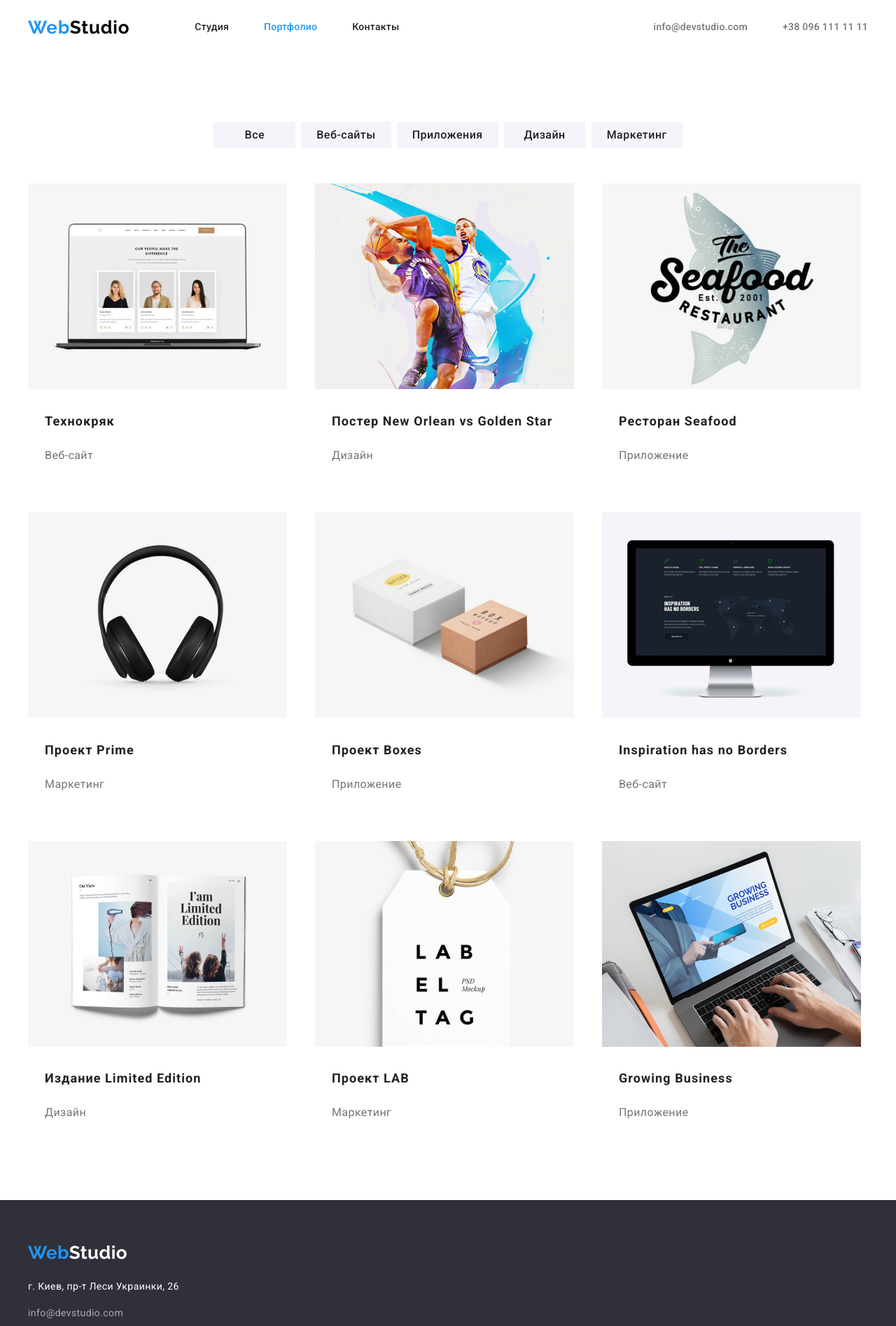
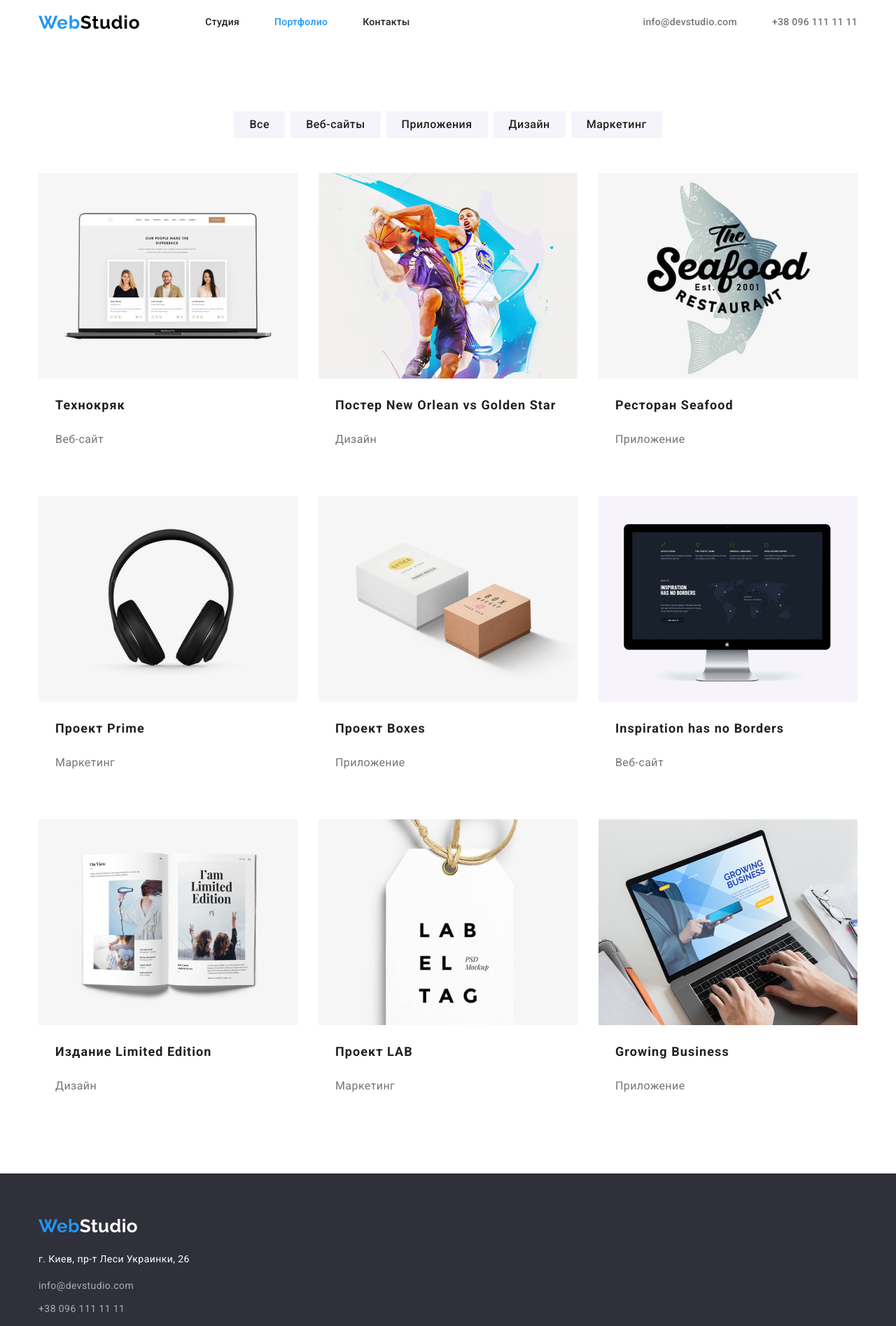
Before and after one commit to Leonid-Makutsinski/goit-markup-hw-03, a plain HTML site: page portfolio.html in a window 1280 px wide. Shown: the top 1895 px of the page at 70% size. Drawn offline with Linux system fonts and the light colour scheme.

Commit message:
css-update-30.08.20
margin; paddings

```diff
--- a/css/slyles.css
+++ b/css/slyles.css
@@ -15,9 +15,8 @@ html {
 *,
 *::after,
 *::before {
-    box-sizing: inherit;
+    box-sizing: border-box;
 }
-
 
 body {
     background-color: var(--primary-bg-color);
@@ -28,6 +27,13 @@ body {
     line-height: 1.71;
     letter-spacing: 0.03em;
 }
+
+img {
+    display: block;
+    width: 100%;
+    height: auto;
+}
+
 .container {
     width: 1200px;
     padding-left: 15px;
@@ -44,6 +50,9 @@ body {
     list-style: none;
     margin: 0;
     padding: 0;
+}
+.link {
+    text-decoration: none;
 }
 
 .section {
@@ -74,8 +83,6 @@ a {
     font-weight: 500;
     line-height: 1.14;
     letter-spacing: 0.02em;
-    padding-top: 24px;
-    padding-bottom: 25px;
 }
 
 .header .flexbox {
@@ -103,6 +110,8 @@ a {
 }
 .site-nav {
     display: flex;
+    padding-top: 24px;
+    padding-bottom: 25px;
 }
 
 .menu-item:not(:last-child) {
@@ -122,6 +131,8 @@ a {
 
 .header-contacts {
     display: flex;
+    padding-top: 24px;
+    padding-bottom: 25px;
 }
 
 .header-contacts .link {
@@ -209,9 +220,12 @@ a {
 /* about-us-gallery */
 .about-us {
     display: flex;
+    padding-left: 0;
+    margin-top: 0;
+    margin-bottom: 0;
 }
 .about-us .item {
-    width: calc((100% - 30px * 2) / 3);
+    width: calc((100% - 2 * 30px) / 3);
     margin-right: 30px;
 }
 .about-us .item:last-child {
@@ -346,7 +360,7 @@ a {
     margin-bottom: 50px;
 }
 .image-portfolio {
-    padding-bottom: 20px;
+    margin-bottom: 20px;
 }
 .desc-portfolio {
     margin-left: 24px;
```
Also changed, not shown: index.html (+1 -1 lines).
